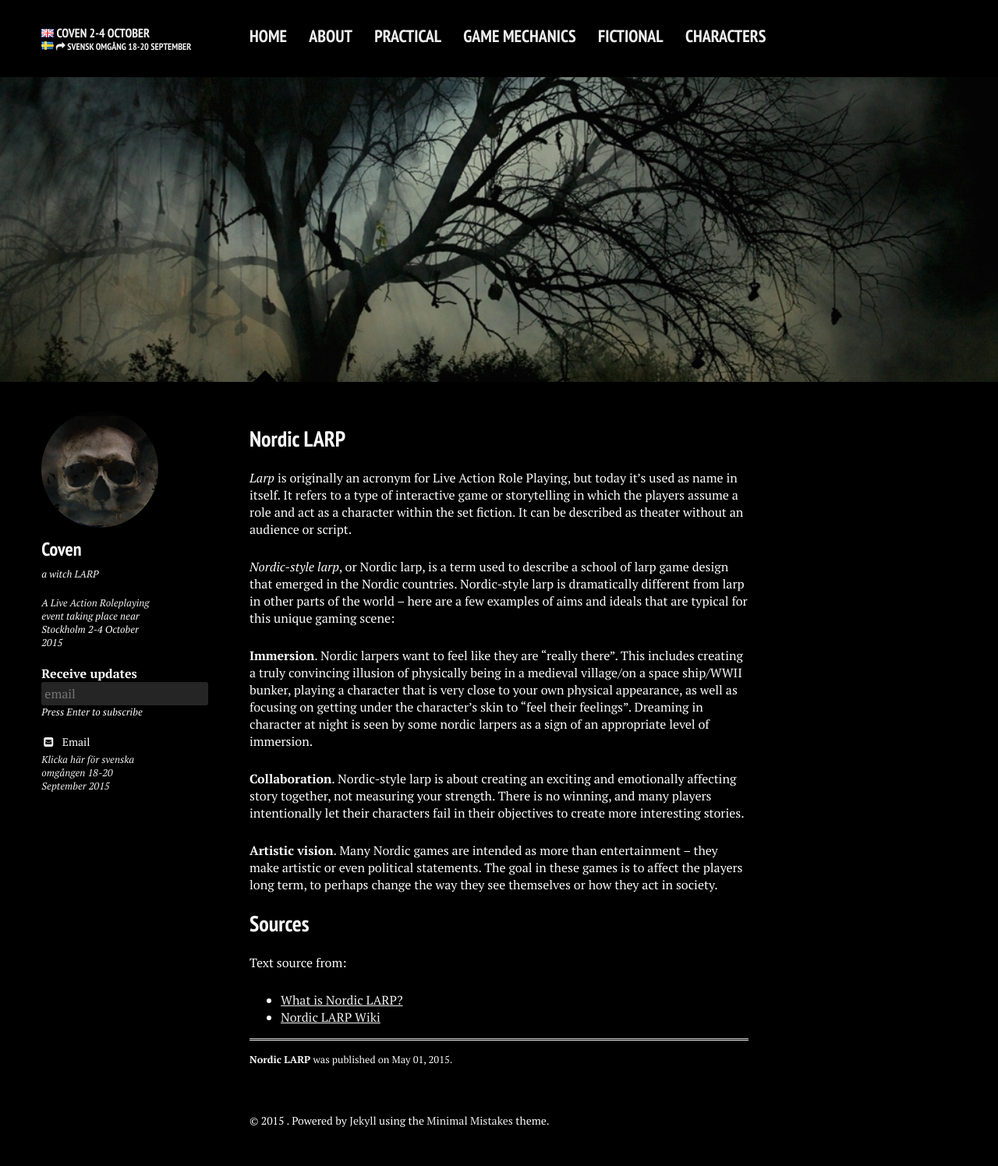
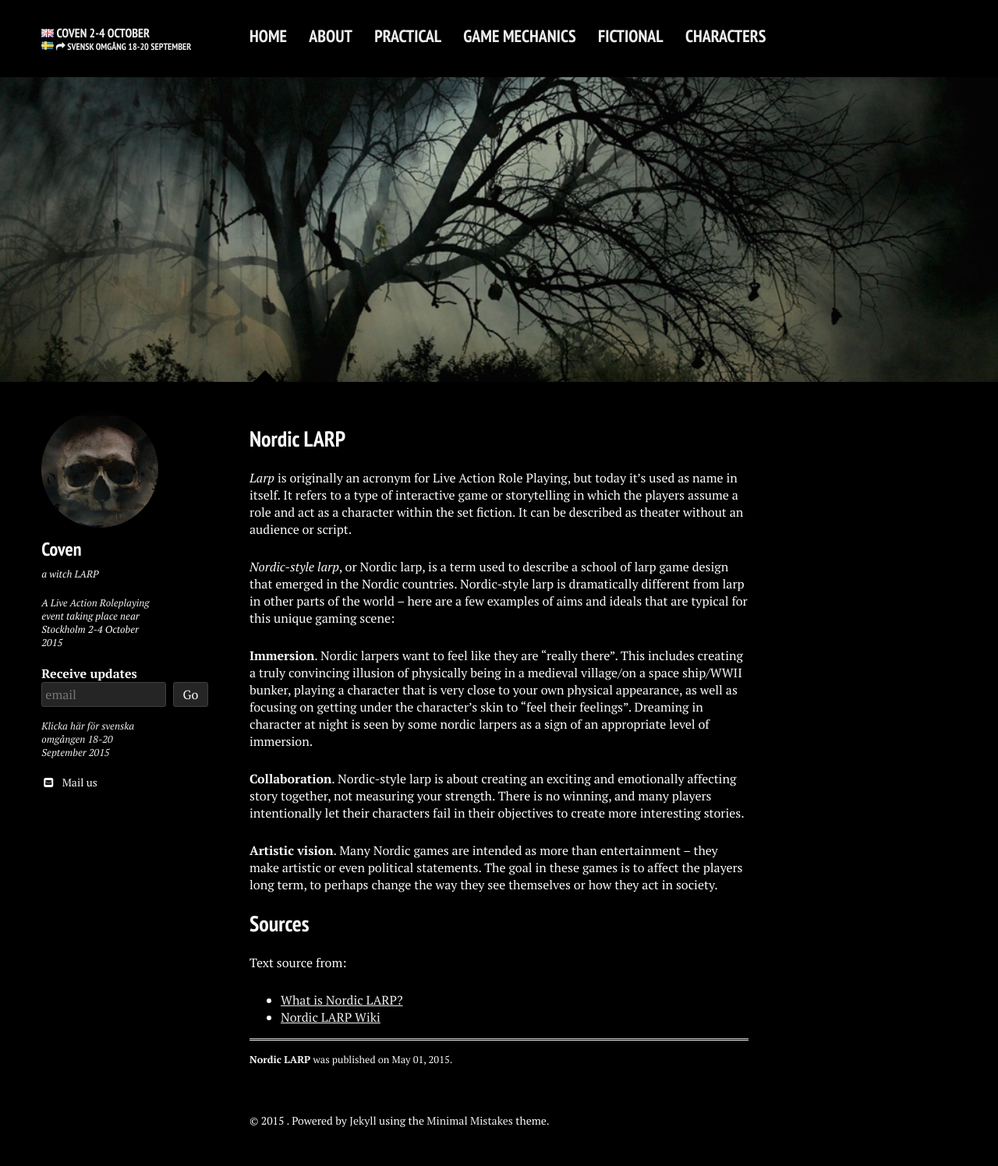
Before and after one commit to stanislavb/en.coven.nu, a Jekyll site: the page built from index.md, in a window 1280 px wide. Shown: the whole page at 78% size. Built offline with Jekyll 4.4.1, drawn with Linux system fonts in a browser that asks for light colours; nearby versions of some CDN libraries.

Commit message:
Inline form

```diff
--- a/_config.yml
+++ b/_config.yml
@@ -3,6 +3,7 @@
 title:            Coven 2-4 October
 locale:           en_US
 url:              https://en.coven.nu
+#url:              http://127.0.0.1:4000
 
 
 # Jekyll configuration
@@ -38,7 +39,7 @@ event:
 
 # Cache invalidation
 css:
-  timestamp: 2015051302
+  timestamp: 2015051303
 
 include: [".htaccess"]
 exclude: ["lib", "config.rb", "Capfile", "config", "log", "Rakefile", "Rakefile.rb", "tmp", "less", "*.sublime-project", "*.sublime-workspace", "test", "spec", "Gruntfile.js", "package.json", "node_modules", "Gemfile", "Gemfile.lock", "LICENSE", "README.md", "vendor"]
--- a/_includes/_mail_subscribe.html
+++ b/_includes/_mail_subscribe.html
@@ -4,12 +4,13 @@
     <form action="//coven.us10.list-manage.com/subscribe/post?u=e17eb3ff152c91ddd6f6fc46c&amp;id=6e28cc638f" method="post" id="mc-embedded-subscribe-form" name="mc-embedded-subscribe-form" class="validate" target="_blank" novalidate>
         <div id="mc_embed_signup_scroll">
             <label for="mce-EMAIL">Receive updates</label>
-            <input type="email" value="" name="EMAIL" class="email" id="mce-EMAIL" placeholder="email" required>
-            <p>Press Enter to subscribe</p>
             <!-- real people should not fill this in and expect good things - do not remove this or risk form bot sups-->
             <div style="position: absolute; left: -5000px;">
                 <input type="text" name="b_e17eb3ff152c91ddd6f6fc46c_6e28cc638f" tabindex="-1" value="">
-                <input type="submit" value="Submit" name="subscribe" id="mc-embedded-subscribe" class="button">
+            </div>
+            <div class="form-collapse">
+                <input type="email" value="" name="EMAIL" class="email" id="mce-EMAIL" placeholder="email" required>
+                <input type="submit" value="Go" name="subscribe" id="mc-embedded-subscribe" class="button">
             </div>
         </div>
     </form>
--- a/_includes/_sidebar.html
+++ b/_includes/_sidebar.html
@@ -11,7 +11,8 @@
 {% if event.tagline %}<p>{{ event.tagline }}</p>{% endif %}
 <p>{{ event.description }}</p>
 {% include _mail_subscribe.html %}
-{% if event.email %}<a href="mailto:{{ event.email }}" class="event-social" target="_blank"><i class="fa fa-fw fa-envelope-square"></i> Email</a>{% endif %}
+{% include _link_to_swedish.html %}
+{% if event.email %}<a href="mailto:{{ event.email }}" class="event-social" target="_blank"><i class="fa fa-fw fa-envelope-square"></i> Mail us</a>{% endif %}
 {% if event.twitter %}<a href="http://twitter.com/{{ event.twitter }}" class="event-social" target="_blank"><i class="fa fa-fw fa-twitter-square"></i> Twitter</a>{% endif %}
 {% if event.facebook %}<a href="http://facebook.com/groups/{{ event.facebook }}" class="event-social" target="_blank"><i class="fa fa-fw fa-facebook-square"></i> Facebook</a>{% endif %}
 {% if event.google.plus %}<a href="http://plus.google.com/+{{ event.google.plus }}" class="event-social" target="_blank"><i class="fa fa-fw fa-google-plus-square"></i> Google+</a>{% endif %}
@@ -28,4 +29,3 @@
 {% if event.youtube %}<a href="https://youtube.com/user/{{ event.youtube }}" class="event-social" target="_blank"><i class="fa fa-fw fa-youtube-square"></i> Youtube</a>{% endif %}
 {% if event.soundcloud %}<a href="http://soundcloud.com/{{ event.soundcloud }}" class="event-social" target="_blank"><i class="fa fa-fw fa-soundcloud"></i> Soundcloud</a>{% endif %}
 {% if event.weibo %}<a href="http://www.weibo.com/{{ event.weibo }}" class="event-social" target="_blank"><i class="fa fa-fw fa-weibo"></i> Weibo</a>{% endif %}
-{% include _link_to_swedish.html %}
--- a/_sass/forms.scss
+++ b/_sass/forms.scss
@@ -63,8 +63,7 @@ select {
 	padding: 4px;
 	margin-bottom: 5px / 4;
 	background-color: $black;
-	border: 0px;
-	#border: 1px solid lighten($black, 80);
+	border: 1px solid lighten($black, 10);
 	color: $textcolor;
 	@include rounded(3px);
 	&:hover {
--- a/_sass/page.scss
+++ b/_sass/page.scss
@@ -681,22 +681,15 @@ $button-size: 1.5rem;
 		}
 	}
 }
-/*
-#goog-wm-qt {
-	width: auto;
-	margin-right: 10px;
-	margin-bottom: 20px;
-	padding: 8px 20px;
-	display: inline-block;
-	@include font-rem(14);
-	background-color: $black;
-	color: $black;
-	border-width: 2px !important;
-	border-style: solid !important;
-	border-color: lighten($black,50);
-	@include rounded(3px);
+
+.form-collapse {
+    @include grid(12,12);
+    margin-bottom: 1em;
+    .email {
+        @include grid(12,9);
+    }
+    .button {
+        @include prefix(12,0.5);
+        @include grid(12,2.5);
+    }
 }
-#goog-wm-sb {
-	@extend .btn;
-}
-*/
```
Also changed, not shown: images/default-thumb.png.
